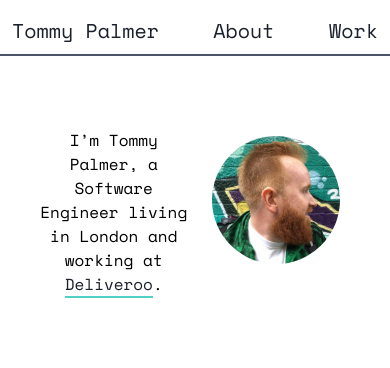
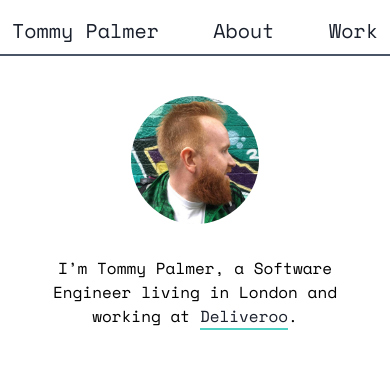
Before and after one commit to tommyp/tommyp.org, a Next.js app: page / in a window 390 px wide. Shown: the top 368 px of the page. Built offline with nearby package versions, Linux system fonts and the light colour scheme.

Commit message:
fix big screen spacing

```diff
--- a/pages/index.js
+++ b/pages/index.js
@@ -8,7 +8,7 @@ function Index() {
     <React.Fragment>
       <Head/>
       <Header />
-      <section className="container mx-auto w-5/6 lg:pl-16 font-mono flex flex-row-reverse">
+      <section className="container mx-auto w-5/6 lg:pl-16 font-mono lg:flex lg:flex-row-reverse">
         <div className="w-full lg:w-1/3 mt-10 lg:mt-20 ">
           <img
             className="w-32 h-32 md:w-64 md:h-64 rounded-full mx-auto lg:ml-0"
```
